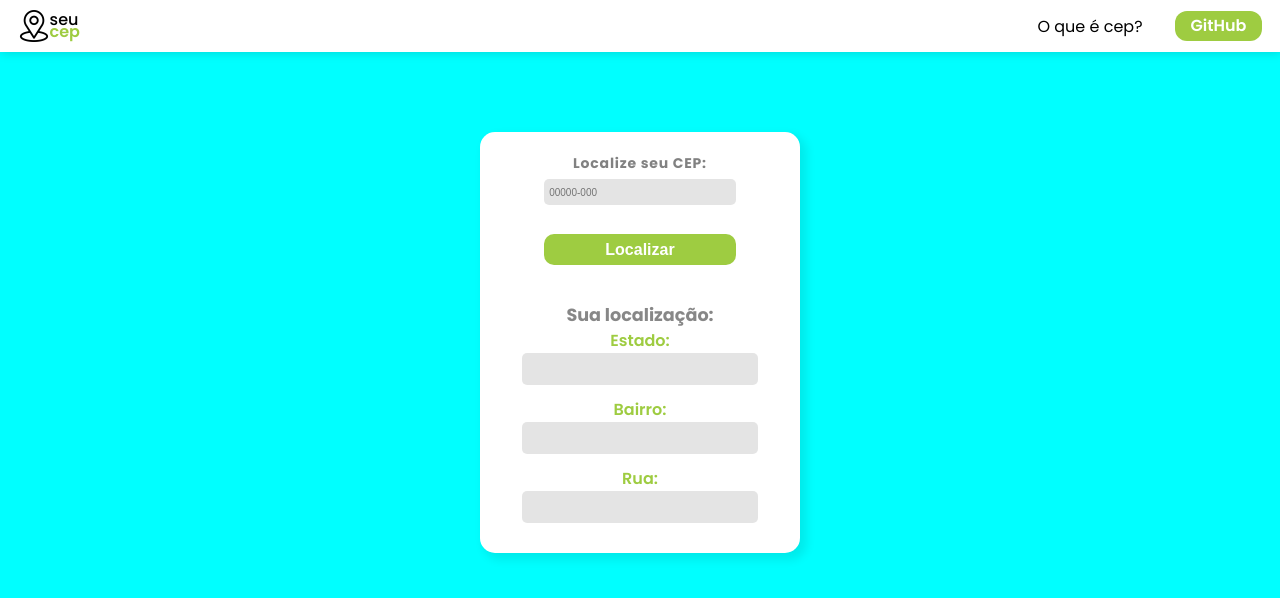
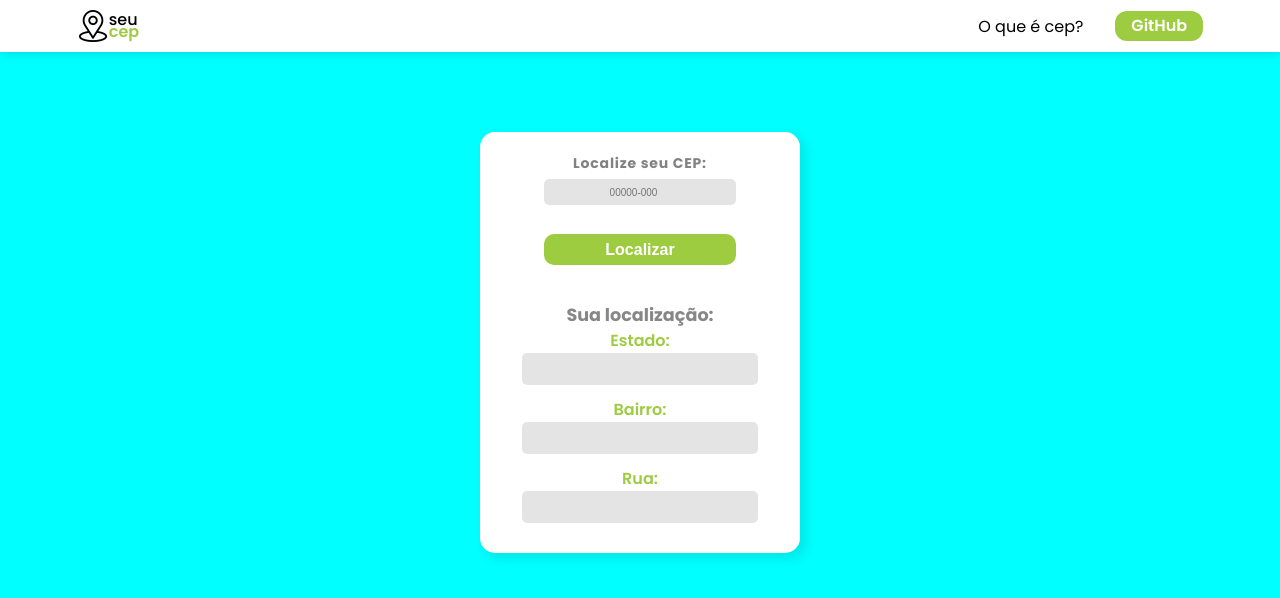
Before and after one commit to Kaique790/calcular-cep, a plain HTML site: page index.html in a window 1280 px wide. Drawn offline with Linux system fonts and the light colour scheme.

Commit message:
responsiveness update

```diff
--- a/style.css
+++ b/style.css
@@ -130,6 +130,7 @@ input::placeholder {
     border-radius: 5px;
     width: 12rem;
     border: 2px solid rgba(0, 0, 0, 0);
+    text-align: center;
 }
 
 .erro input {
@@ -203,3 +204,9 @@ form button {
 .btn:active, .button:active {
     transform: scale(90%);
 }
+
+@media(min-width: 750px){
+    header{
+        padding-inline: 6%;
+    }
+}
```
